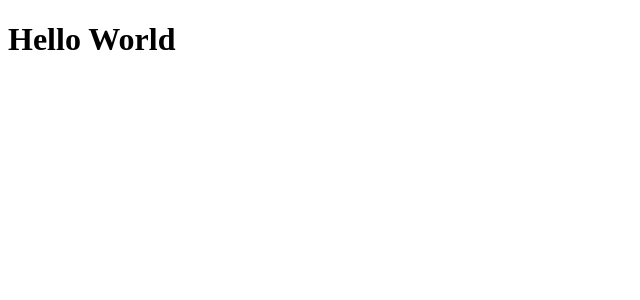
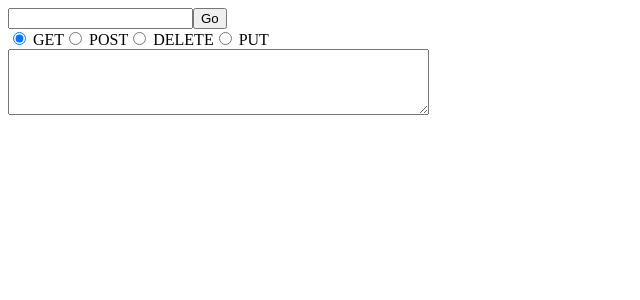
Before and after one commit to CameronZimmerman/StopMan, a React app: page / in a window 1280 px wide. Shown: the top 300 px of the page, without its empty margins (0-640 px from the left). Built offline with nearby package versions, Linux system fonts and the light colour scheme.

Commit message:
link StopMan.jsx and FetchForm.jsx

```diff
--- a/src/components/app/App.jsx
+++ b/src/components/app/App.jsx
@@ -1,5 +1,7 @@
 import React from 'react';
+import StopMan from '../containers/StopMan';
+
 
 export default function App() {
-  return <h1>Hello World</h1>;
+  return <StopMan />;
 }
--- a/src/components/containers/StopMan.jsx
+++ b/src/components/containers/StopMan.jsx
@@ -1,10 +1,25 @@
 import React, { Component } from 'react'
+import FetchForm from '../displays/FetchForm'
+export default class StopMan extends Component {
+  state = {
+    url: '',
+    body: '',
+    method: 'GET',
+    result: ''
+  }
 
-export default class StopMan extends Component {
+  handleChange = (e) => {
+    this.setState({[e.target.name]: e.target.value})
+    console.log('whee')
+  }
+
+  handleSubmit = (e) => {
+    console.log('yay' + e.target)
+  }
   render() {
     return (
       <div>
-        StopMan
+        <FetchForm {...this.state} onSubmit={this.handleSubmit} onChange={this.handleChange}></FetchForm>
       </div>
     )
   }
--- a/src/components/displays/FetchForm.jsx
+++ b/src/components/displays/FetchForm.jsx
@@ -6,17 +6,17 @@ function FetchForm({method, url, body, onChange, onSubmit}) {
     <>
       <form onSubmit={onSubmit}>
         <label htmlFor="url">
-          <input id="url" value={url} type="text"/>
-          <button></button>
+          <input id="url" name="url" value={url} type="text" onChange={event => onChange(event)}/>
+          <button>Go</button>
         </label>
         <div onChange={event => onChange(event)}>
-          <input type="radio" checked={method === "GET"} value="GET" defaultChecked name="method"/> GET
+          <input type="radio" checked={method === "GET"} value="GET" name="method"/> GET
           <input type="radio" checked={method === "POST"} value="POST" name="method"/> POST
           <input type="radio" checked={method === "DELETE"} value="DELETE" name="method"/> DELETE
           <input type="radio" checked={method === "PUT"} value="PUT" name="method"/> PUT
         </div>
-        <label htmlFor="body">
-          <textarea id="body" rows="4" cols="50" value={body} onChange={onChange}></textarea>
+        <label htmlFor="body" >
+          <textarea id="body" name="body" rows="4" cols="50" value={body} onChange={event => onChange(event)}></textarea>
         </label>
       </form>
     </>
```
